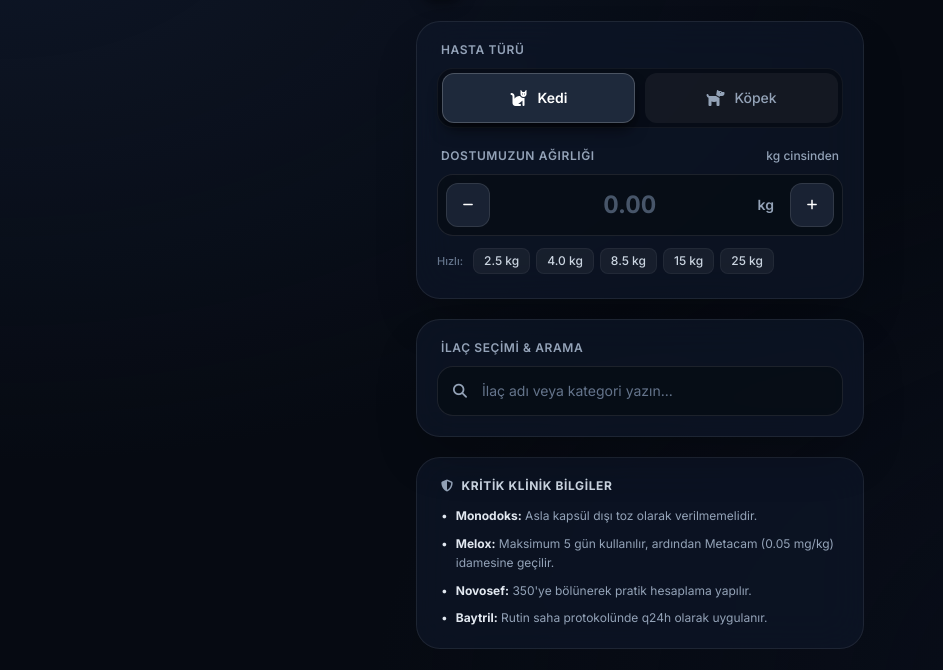
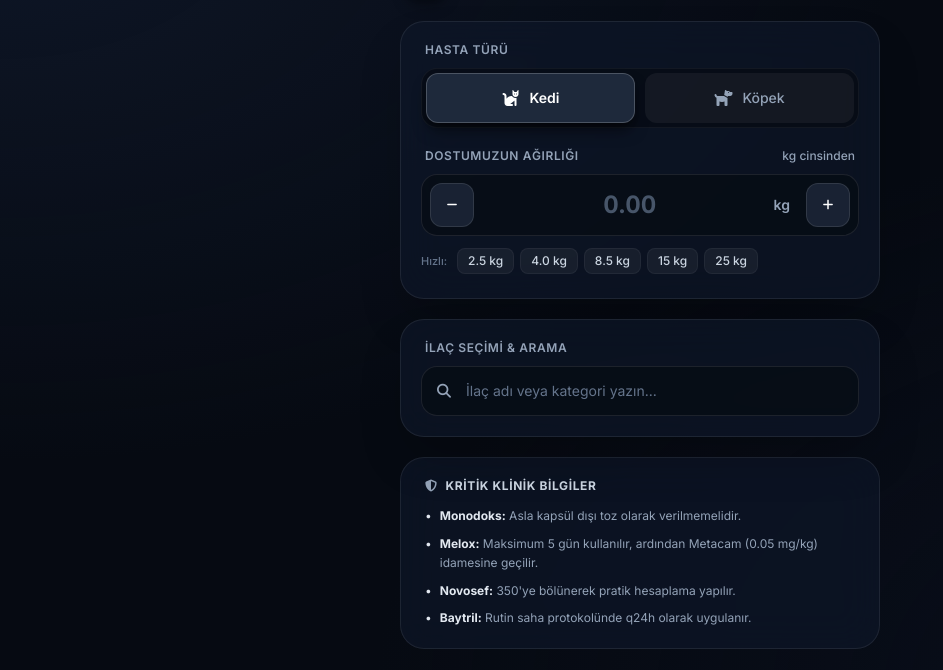
Before and after one commit to tumeratbas/VetDoz_Pro, a plain HTML site: page index.html in a window 1280 px wide. Shown: the part 103-773 px from the top of the page, without its empty margins (0-943 px from the left). Drawn offline with nearby package versions, Linux system fonts and the light colour scheme.

Commit message:
Ekran genisligi ayarlandi

```diff
--- a/index.html
+++ b/index.html
@@ -105,7 +105,7 @@
     }
   </style>
   <!-- Main Container -->
-  <div class="w-full max-w-lg mx-auto px-4 pb-12 flex-1 flex flex-col justify-between" style="padding-top: max(env(safe-area-inset-top), 24px);">
+  <div class="w-full max-w-2xl mx-auto px-4 pb-12 flex-1 flex flex-col justify-between" style="padding-top: max(env(safe-area-inset-top), 24px);">
 </head>
 <body class="text-slate-100 min-h-screen flex flex-col justify-between selection:bg-slate-700 selection:text-white">
 
```
